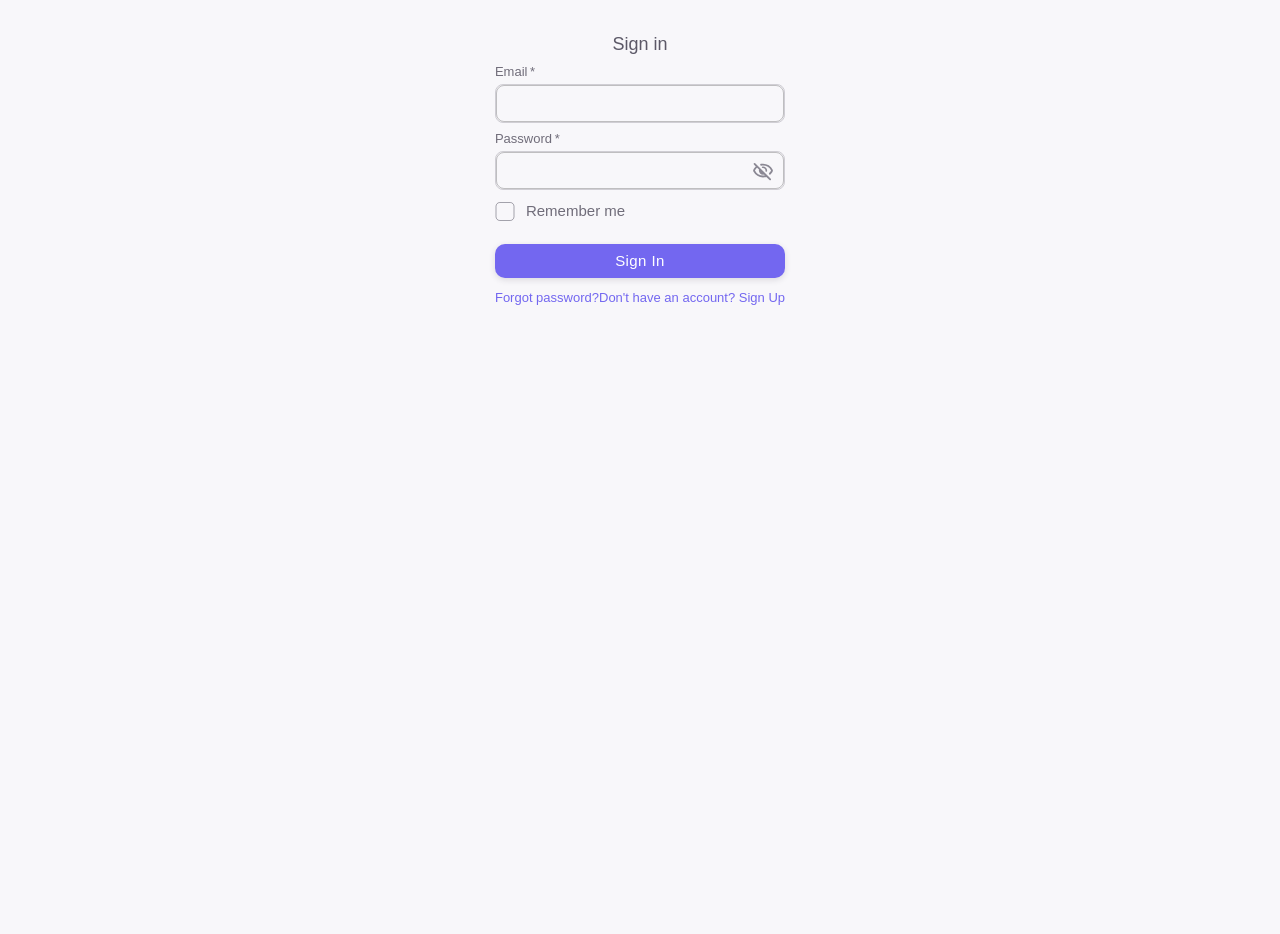
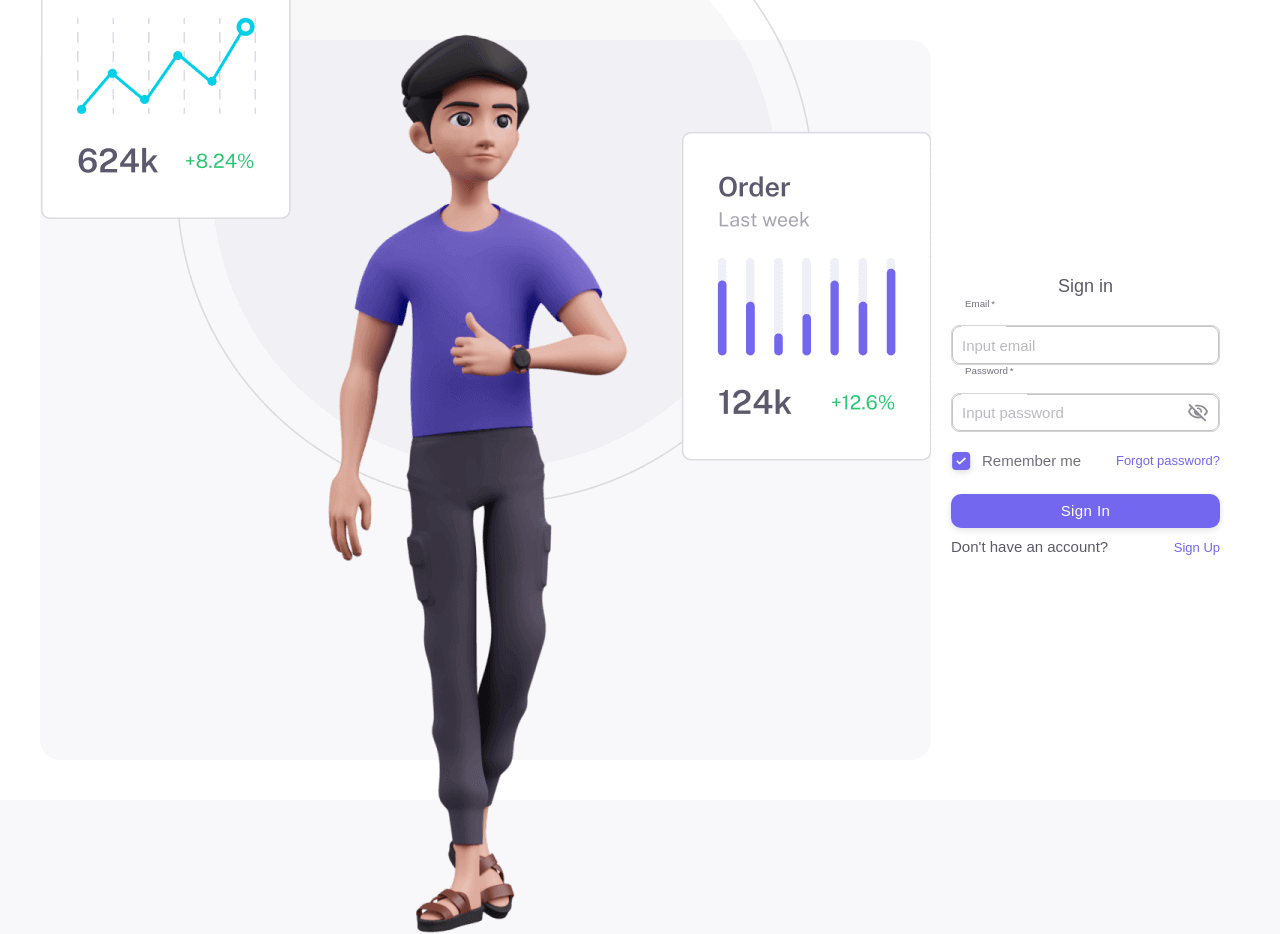
Before and after one commit to mkhai207/app_shop_fe, a Next.js app: page /login in a window 1280 px wide. Before the commit the page ends 800 px from the top, so only its background shows below. Built offline with nearby package versions, Linux system fonts and the light colour scheme.

Commit message:
feat: UI login page

```diff
--- a/src/components/text-field/index.tsx
+++ b/src/components/text-field/index.tsx
@@ -59,13 +59,24 @@ const TextFieldStyled = styled(TextField)<TextFieldProps>(({ theme }) => {
     },
     '&.MuiInputAdornment-root': {
       marginTop: '0 !important'
+    },
+    '& .MuiFormHelperText-root': {
+      lineHeight: 1.154,
+      margin: theme.spacing(1, 0, 0),
+      color: theme.palette.text.secondary,
+      fontSize: theme.typography.body2.fontSize
+    },
+    '&.Mui-error': {
+      color: theme.palette.error.main
     }
   }
 })
 const CustomTextField = (props: TextFieldProps) => {
   const { size = 'small', InputLabelProps, variant = 'filled', ...rests } = props
 
-  return <TextFieldStyled size={size} variant={variant} InputLabelProps={{ ...InputLabelProps }} {...rests} />
+  return (
+    <TextFieldStyled size={size} variant={variant} InputLabelProps={{ ...InputLabelProps, shrink: true }} {...rests} />
+  )
 }
 
 export default CustomTextField
--- a/src/views/pages/login/index.tsx
+++ b/src/views/pages/login/index.tsx
@@ -9,7 +9,8 @@ import {
   IconButton,
   InputAdornment,
   Link,
-  Typography
+  Typography,
+  useTheme
 } from '@mui/material'
 import { NextPage } from 'next'
 import CustomTextField from 'src/components/text-field'
@@ -19,11 +20,17 @@ import { yupResolver } from '@hookform/resolvers/yup'
 import { EMAIL_REG, PASSWORD_REG } from 'src/configs/regex'
 import { useState } from 'react'
 import IconifyIcon from 'src/components/Icon'
+import Image from 'next/image'
+import LoginDark from '/public/images/login-dark.png'
+import LoginLight from '/public/images/login-light.png'
 
 type TProps = {}
 
 const LoginPage: NextPage<TProps> = () => {
   const [showPassword, setShowPassword] = useState(false)
+  const [isRemember, setIsRemember] = useState(true)
+
+  const theme = useTheme()
 
   const schema = yup
     .object({
@@ -56,7 +63,37 @@ const LoginPage: NextPage<TProps> = () => {
   }
 
   return (
-    <Container component='main' maxWidth='xs'>
+    <Box
+      sx={{
+        height: '100vh',
+        width: '100vw',
+        backgroundColor: theme.palette.background.paper,
+        alignItems: 'center',
+        padding: '40px',
+        display: 'flex'
+      }}
+    >
+      <Box
+        display={{ md: 'flex', xs: 'none' }}
+        sx={{
+          alignItems: 'center',
+          justifyContent: 'center',
+          borderRadius: '20px',
+          backgroundColor: theme.palette.customColors.bodyBg,
+          height: '100%',
+          minWidth: '50vw'
+        }}
+      >
+        <Image
+          src={LoginLight}
+          alt='login image'
+          style={{
+            height: 'auto',
+            width: 'auto'
+          }}
+        />
+      </Box>
+      <Box sx={{ display: 'flex', alignItems: 'center', justifyContent: 'center', flex: '1' }}>
         <CssBaseline />
         <Box
           sx={{
@@ -137,25 +174,42 @@ const LoginPage: NextPage<TProps> = () => {
               />
             </Box>
 
-          <FormControlLabel control={<Checkbox value='remember' color='primary' />} label='Remember me' />
+            <Box sx={{ mt: 2, display: 'flex', alignItems: 'center', justifyContent: 'space-between' }}>
+              <FormControlLabel
+                control={
+                  <Checkbox
+                    name='rememberMe'
+                    checked={isRemember}
+                    onChange={e => {
+                      setIsRemember(e.target.checked)
+                    }}
+                    value='remember'
+                    color='primary'
+                  />
+                }
+                label='Remember me'
+              />
+              <Link href='#' variant='body2'>
+                Forgot password?
+              </Link>
+            </Box>
             <Button type='submit' fullWidth variant='contained' color='primary' sx={{ mt: 3, mb: 2 }}>
               Sign In
             </Button>
             <Grid container>
               <Grid item xs>
-              <Link href='#' variant='body2'>
-                Forgot password?
-              </Link>
+                {"Don't have an account?"}
               </Grid>
               <Grid item>
                 <Link href='#' variant='body2'>
-                {"Don't have an account? Sign Up"}
+                  {'Sign Up'}
                 </Link>
               </Grid>
             </Grid>
           </form>
         </Box>
-    </Container>
+      </Box>
+    </Box>
   )
 }
 
```
Lines whose indentation alone changed are shown as unchanged.
